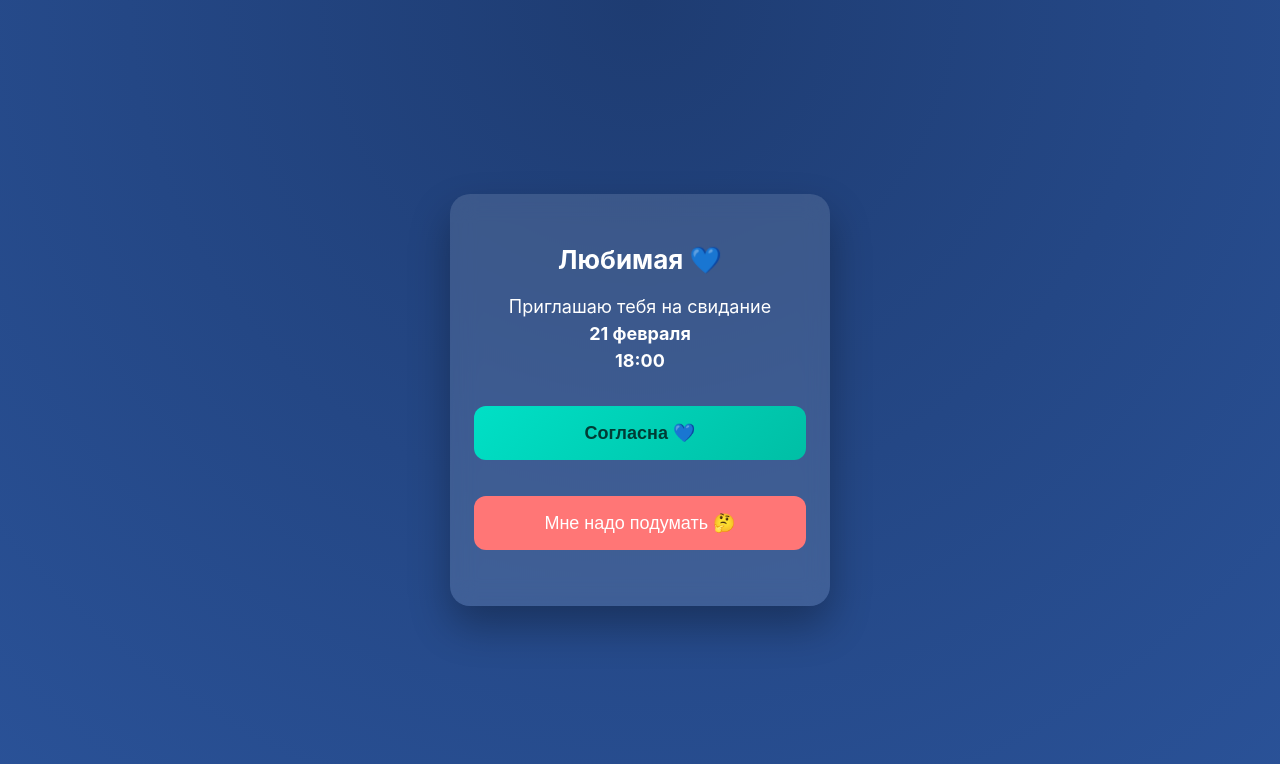
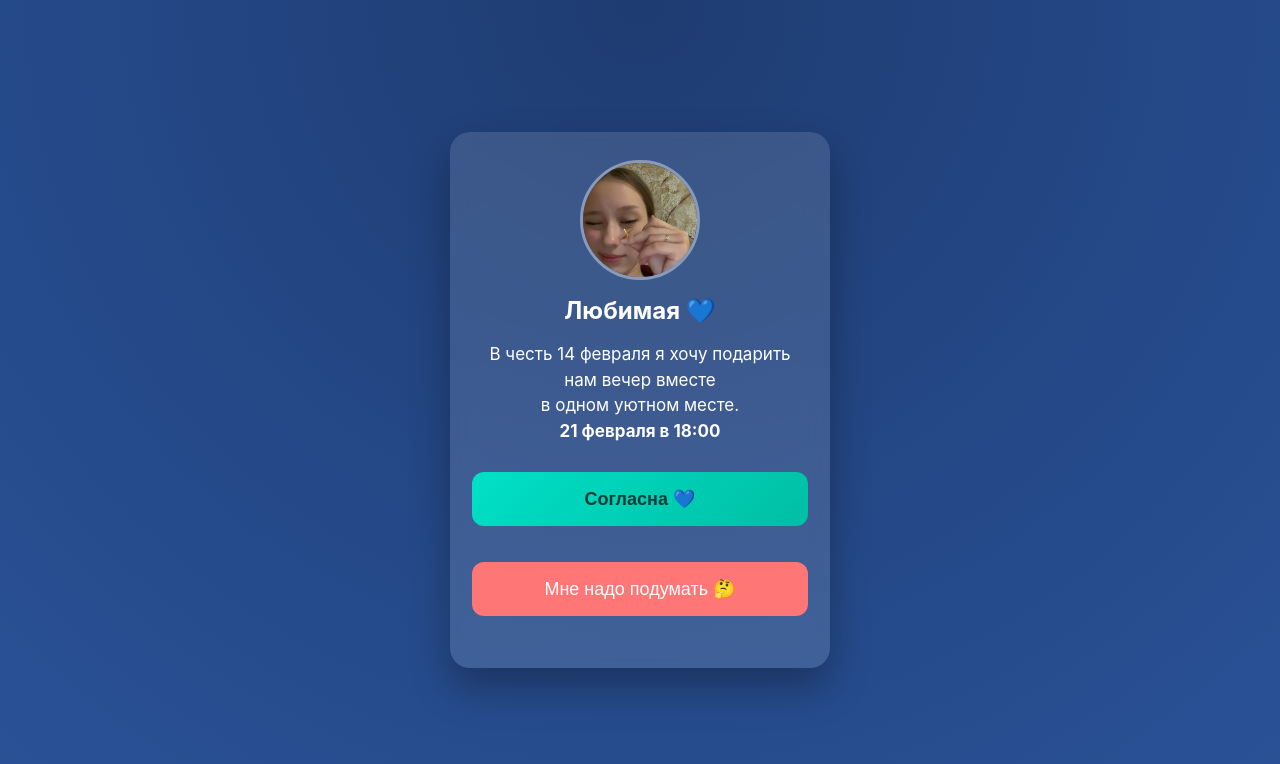
Before and after one commit to denissavelyev2000-lgtm/date-invite1, a plain HTML site: page index.html in a window 1280 px wide. Drawn offline with Linux system fonts and the light colour scheme.

Commit message:
Add files via upload

```diff
--- a/index.html
+++ b/index.html
@@ -25,7 +25,7 @@
       max-width: 380px;
       background: rgba(255, 255, 255, 0.12);
       border-radius: 20px;
-      padding: 32px 24px 40px;
+      padding: 28px 22px 36px;
       text-align: center;
       backdrop-filter: blur(12px);
       box-shadow: 0 20px 40px rgba(0,0,0,0.3);
@@ -38,15 +38,30 @@
       to { opacity: 1; transform: translateY(0); }
     }
 
+    .photo {
+      width: 120px;
+      height: 120px;
+      margin: 0 auto 16px;
+      border-radius: 50%;
+      overflow: hidden;
+      border: 3px solid rgba(255,255,255,0.4);
+    }
+
+    .photo img {
+      width: 100%;
+      height: 100%;
+      object-fit: cover;
+    }
+
     h1 {
-      font-size: 26px;
-      margin-bottom: 12px;
+      font-size: 24px;
+      margin-bottom: 14px;
     }
 
     p {
-      font-size: 18px;
+      font-size: 17px;
       line-height: 1.5;
-      margin-bottom: 32px;
+      margin-bottom: 28px;
     }
 
     .buttons {
@@ -69,10 +84,6 @@
       font-weight: 600;
     }
 
-    .yes:active {
-      transform: scale(0.96);
-    }
-
     .no {
       position: absolute;
       background: #ff7676;
@@ -84,7 +95,7 @@
     }
 
     .footer {
-      margin-top: 20px;
+      margin-top: 18px;
       font-size: 13px;
       opacity: 0.7;
     }
@@ -101,32 +112,33 @@
     }
 
     @keyframes fly {
-      0% {
-        transform: translateY(0) scale(1);
-        opacity: 1;
-      }
-      100% {
-        transform: translateY(-110vh) scale(1.6);
-        opacity: 0;
-      }
+      0% { transform: translateY(0) scale(1); opacity: 1; }
+      100% { transform: translateY(-110vh) scale(1.6); opacity: 0; }
     }
   </style>
 </head>
 <body>
 
   <div class="card">
+
+    <!-- ФОТО -->
+    <div class="photo">
+      <img src="photo.jpg" alt="Фото">
+    </div>
+
     <h1>Любимая 💙</h1>
 
     <p>
-      Приглашаю тебя на свидание<br>
-      <strong>21 февраля</strong><br>
-      <strong>18:00</strong><br>
+      В честь 14 февраля я хочу подарить нам вечер вместе<br>
+      в одном уютном месте.<br>
+      <strong>21 февраля в 18:00</strong>
     </p>
 
     <div class="buttons" id="area">
       <button class="yes" onclick="accept()">Согласна 💙</button>
       <button class="no" id="noBtn">Мне надо подумать 🤔</button>
     </div>
+
 
   <script>
     const restaurantLink = "https://yandex.by/maps/-/CPA3qJI6";
@@ -136,15 +148,8 @@
     function moveButton() {
       const areaRect = area.getBoundingClientRect();
       const btnRect = noBtn.getBoundingClientRect();
-
-      const maxX = areaRect.width - btnRect.width;
-      const maxY = areaRect.height - btnRect.height;
-
-      const x = Math.random() * maxX;
-      const y = Math.random() * maxY;
-
-      noBtn.style.left = x + "px";
-      noBtn.style.top = y + "px";
+      noBtn.style.left = Math.random() * (areaRect.width - btnRect.width) + "px";
+      noBtn.style.top  = Math.random() * (areaRect.height - btnRect.height) + "px";
     }
 
     noBtn.addEventListener("touchstart", moveButton);
@@ -154,24 +159,15 @@
       const heart = document.createElement("div");
       heart.className = "heart";
       heart.innerText = "💙";
-
       heart.style.left = Math.random() * 100 + "vw";
       heart.style.fontSize = (16 + Math.random() * 24) + "px";
-      heart.style.animationDuration = (2 + Math.random() * 2) + "s";
-
       document.body.appendChild(heart);
-
       setTimeout(() => heart.remove(), 3000);
     }
 
     function accept() {
-      for (let i = 0; i < 20; i++) {
-        setTimeout(createHeart, i * 100);
-      }
-
-      setTimeout(() => {
-        window.location.href = restaurantLink;
-      }, 1200);
+      for (let i = 0; i < 20; i++) setTimeout(createHeart, i * 100);
+      setTimeout(() => window.location.href = restaurantLink, 1200);
     }
   </script>
 
```
